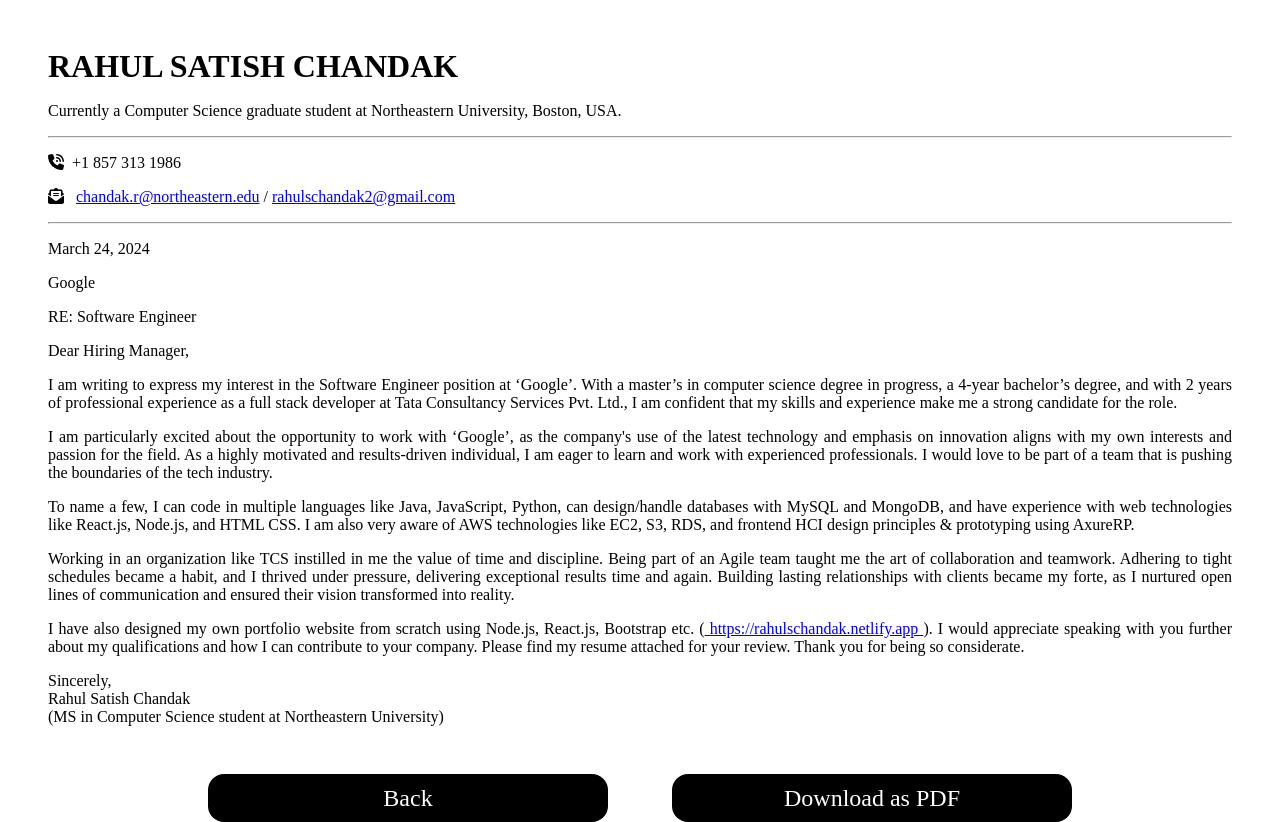
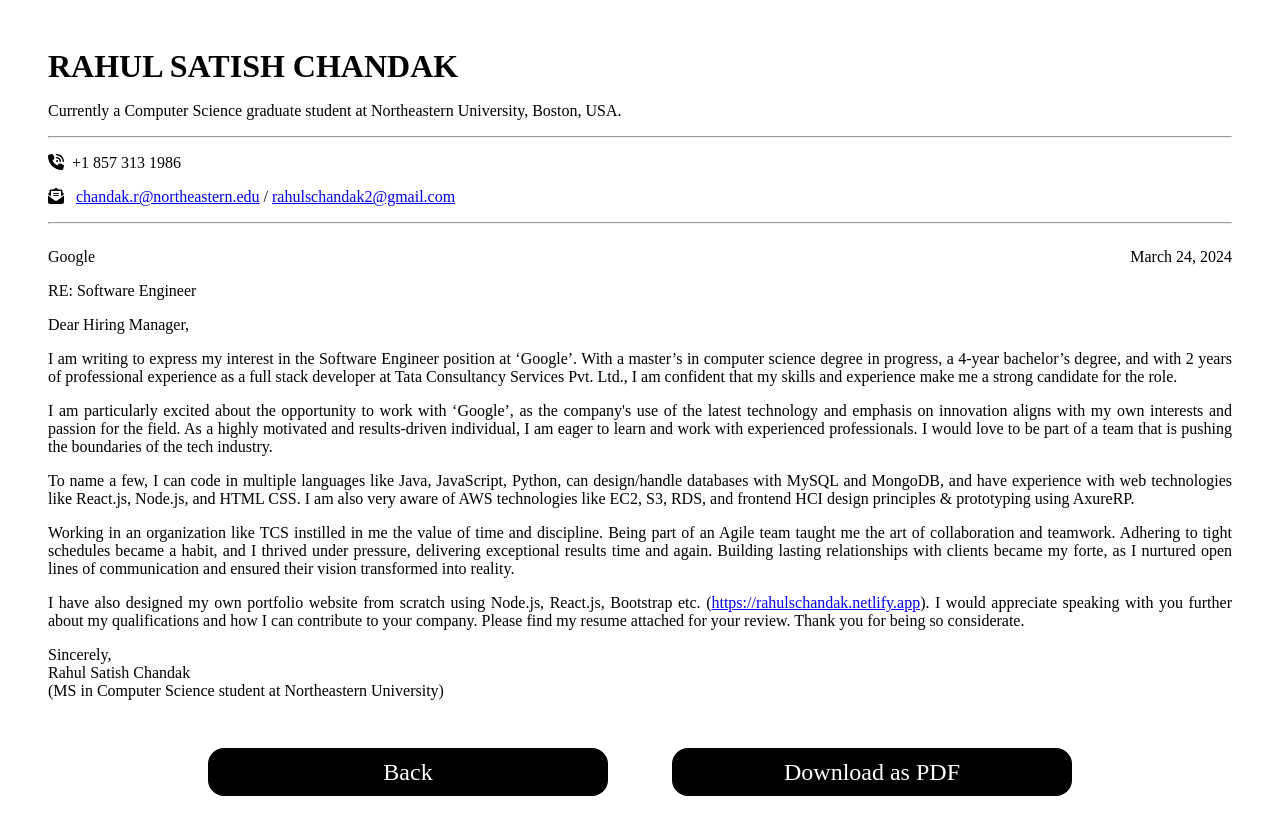
Before and after one commit to rahulschandak/CoverLetterGen, a React (Create React App) app: page / in a window 1280 px wide. Both pictures are taken after a click on the button "Submit". After the commit the page ends 800 px from the top, so only its background shows below. Built offline with nearby package versions, Linux system fonts and the light colour scheme.

Commit message:
CSS updates and code cleanup

```diff
--- a/src/App.css
+++ b/src/App.css
@@ -35,7 +35,6 @@
   display: flex;
   justify-content: center;
 
-
   button {
     margin-right: 2rem;
     margin-left: 2rem;
@@ -59,4 +58,10 @@
   .subheading{
     margin-top: -0.25rem;
   }
+
+  .date-company-container {
+    display: flex;
+    justify-content: space-between;
+    margin-bottom: -1rem;
+  }
 }
--- a/src/form/form.js
+++ b/src/form/form.js
@@ -5,8 +5,7 @@ import { useNavigate } from "react-router-dom"; // Import useNavigate
 const Form = () => {
   const [companyName, setCompanyName] = useState("Google");
   const [jobRole, setJobRole] = useState("Software Engineer");
-  const [letterContent, setLetterContent] = useState(`    <p>{date}</p>
-    <p>{companyName}</p>
+  const [letterContent, setLetterContent] = useState(`
     <p>RE: {jobRole}</p>
     <p>Dear Hiring Manager,</p>
     <p>
@@ -32,8 +31,8 @@ const Form = () => {
       vision transformed into reality.
     </p>
     <p>
-      I have also designed my own portfolio website from scratch using Node.js, React.js, Bootstrap etc. (<a href="https://rahulschandak.netlify.app">
-      https://rahulschandak.netlify.app </a>). I would appreciate speaking with you further about my qualifications and how I can contribute to your
+      I have also designed my own portfolio website from scratch using Node.js, React.js, Bootstrap etc. (<a href="https://rahulschandak.netlify.app"
+      >https://rahulschandak.netlify.app</a>). I would appreciate speaking with you further about my qualifications and how I can contribute to your
       company. Please find my resume attached for your review. Thank you for being so considerate.
     </p>
     <p>
--- a/src/letter/letter.js
+++ b/src/letter/letter.js
@@ -52,6 +52,10 @@ const Letter = () => {
           <a href="mailto:rahulschandak2@gmail.com">rahulschandak2@gmail.com</a>
         </p>
         <hr />
+        <div className="date-company-container">
+          <p>{companyName}</p>
+          <p>{date}</p>
+        </div>
         <div
           dangerouslySetInnerHTML={{
             __html: letterContent
```
